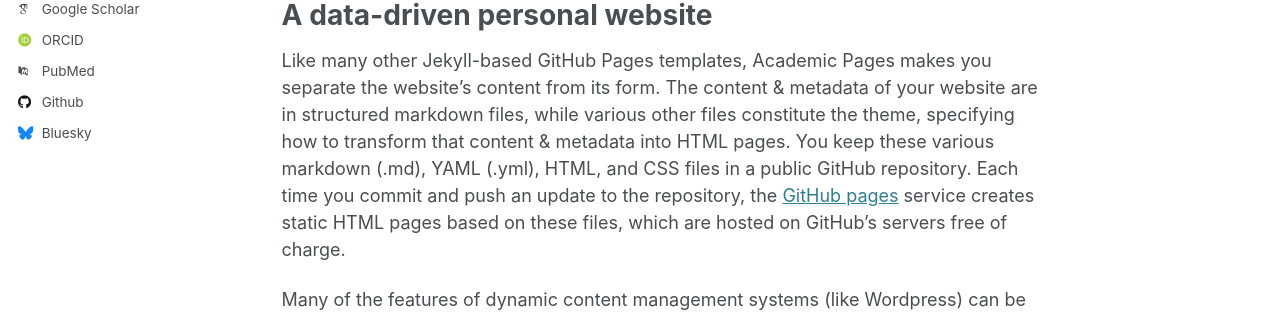
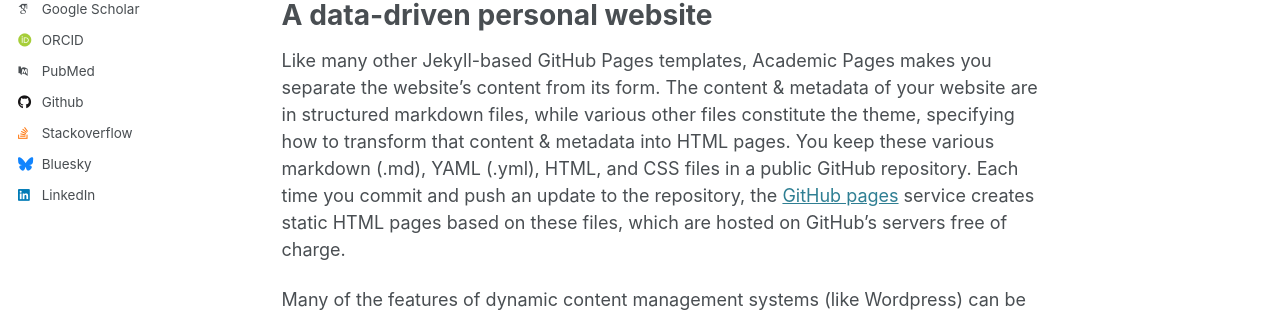
Before and after one commit to mubasshir00/mubasshir00.github.io, a Jekyll site: the page built from _pages/about.md, in a window 1280 px wide. Shown: the part 444-760 px from the top of the page. Built offline with Jekyll 4.4.1, drawn with Linux system fonts in a browser that asks for light colours; some web fonts are replaced; some of the changed lines change nothing that is shown.

Commit message:
Update _config.yml

```diff
--- a/_config.yml
+++ b/_config.yml
@@ -28,13 +28,13 @@
   location         : "Dhaka, Bangladesh"
   # employer         : "Red Brick University"
   uri              : # URL
-  email            : "none@example.org"
+  email            : "mubasshirahmed66@gmail.com"
 
   # Academic websites
   arxiv            : # URL - Update with the correct link to your profile
-  googlescholar    : "https://scholar.google.com/citations?user=PS_CX0AAAAAJ"
+  googlescholar    : "https://scholar.google.com/citations?user=5fyMOVoAAAAJ&hl=en"
   impactstory      : # URL
-  orcid            : "http://orcid.org/yourorcidurl"
+  orcid            : "https://orcid.org/0000-0002-7502-3835"
   semantic         : # URL
   pubmed           : "https://www.ncbi.nlm.nih.gov/pubmed/?term=john+snow"
   researchgate     : # URL
@@ -44,9 +44,9 @@
   bitbucket        : # Username - Update with your username on the site
   codepen          : # Username
   dribbble         : # Username
-  github           : "academicpages"
+  github           : "mubasshir00"
   kaggle           : # Username
-  stackoverflow    : # User number or user number and name (i.e., use "1" or "1/jeff-atwood")
+  stackoverflow    : "https://stackoverflow.com/users/8407666/mubasshir00"
 
   # Social media
   bluesky          : "bsky.app" # Replace this with you Bluesky username
@@ -58,7 +58,7 @@
   keybase          : # Username
   instagram        : # Username
   lastfm           : # Username
-  linkedin         : # Username
+  linkedin         : "https://www.linkedin.com/in/mubasshir-ahmed-696378137/"
   mastodon         : # URL
   medium           : # URL
   pinterest        : # Username
```
